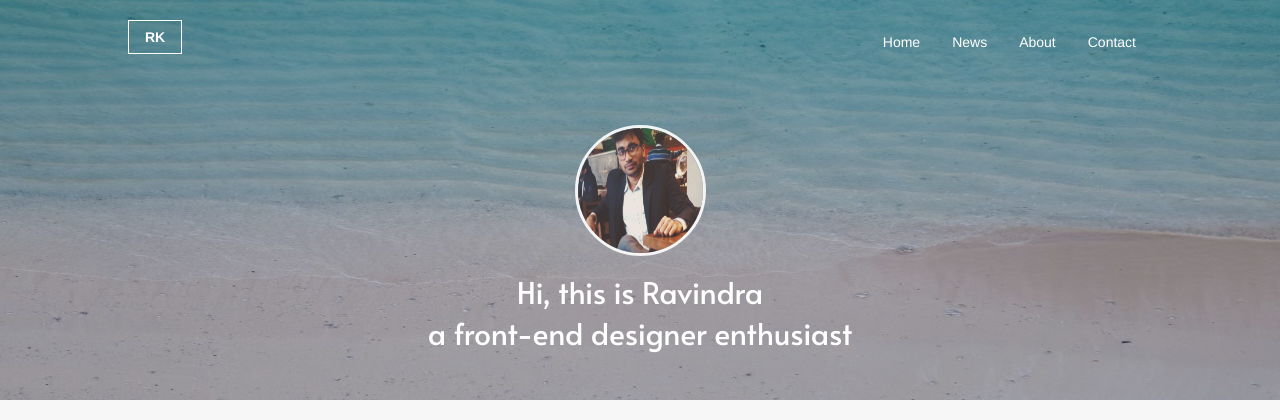
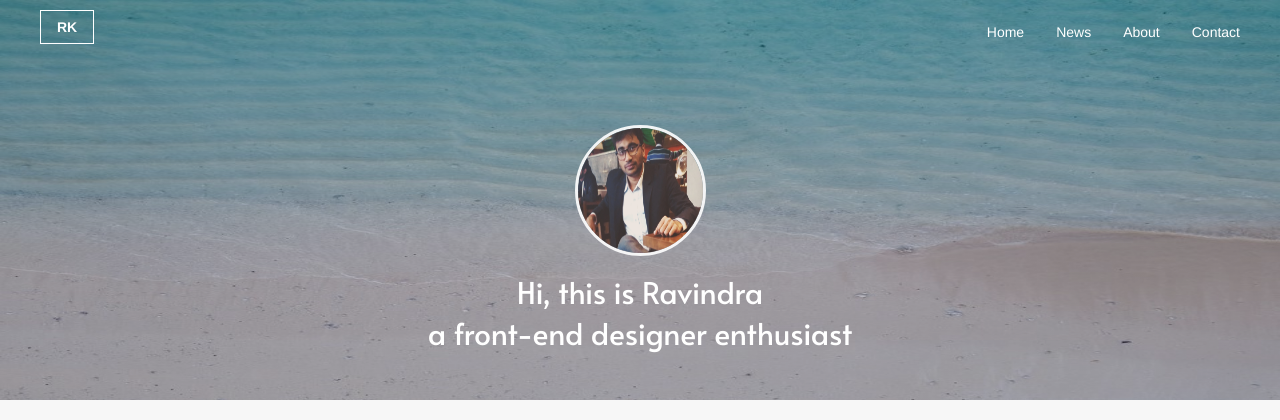
Before and after one commit to ravindrakumarr/portfolio, a PHP site: page /home.html in a window 1280 px wide. Shown: the top 420 px of the page. Run offline with PHP 8.4, Linux system fonts and the light colour scheme.

Commit message:
27-04-2021

```diff
--- a/home.html
+++ b/home.html
@@ -20,13 +20,11 @@
     <!---Navigation section-->
     <div class="topnav" id="myTopnav">
         <a href="#logo" style="float: left;" class="logo-href">RK</a>
-        <a href="#contact">Contact</a>
-        <a href="#about">About</a>
-        <a href="#news">News</a>
-        <a href="#home" class="active">Home</a>
-        <a href="javascript:void(0);" class="icon" onclick="myFunction()">
-          <i class="fa fa-bars"></i>
-        </a>
+        <a href="#home"></a><a href="#home"></a>
+        <a href="#contact" class="make-it-black-on-scroll">Contact</a>
+        <a href="#about" class="make-it-black-on-scroll">About</a>
+        <a href="#news" class="make-it-black-on-scroll">News</a>
+        <a href="#home" class="make-it-black-on-scroll" >Home</a>
     </div>
 
     <!---Top Page Part-->
--- a/script/navigation.js
+++ b/script/navigation.js
@@ -8,18 +8,12 @@ function myFunction() {
 }
 
 window.onscroll = function() {scrollFunction()};
+function scrollFunction() {
+  if (document.body.scrollTop > 100 || document.documentElement.scrollTop > 100) {
+    document.getElementById("myTopnav").style.backgroundColor = "#fff";
+    document.getElementById("myTopnav a").style.color = "#000";
 
-// Get the navbar
-var navbar = document.getElementById("navbar");
-
-// Get the offset position of the navbar
-var sticky = navbar.offsetTop;
-
-// Add the sticky class to the navbar when you reach its scroll position. Remove "sticky" when you leave the scroll position
-function scrollFunction() {
-  if (window.pageYOffset >= sticky) {
-    navbar.classList.add("sticky")
   } else {
-    navbar.classList.remove("sticky");
+    document.getElementById("myTopnav").style.background = "none";
   }
 }
--- a/style/navigation.css
+++ b/style/navigation.css
@@ -1,5 +1,6 @@
 .topnav {
-    overflow: hidden; position: fixed; top: 20px; background: none; height: 50px; width: 80%; margin-left: 10%;
+    overflow: hidden; position: fixed; top: 0px; background: none; height: 50px; width: 100%;
+    padding: 10px 0px 10px 40px; z-index: 999999999999999999;
   }
   .topnav a:not(:first-child) {
     float: right;display: block;
```
